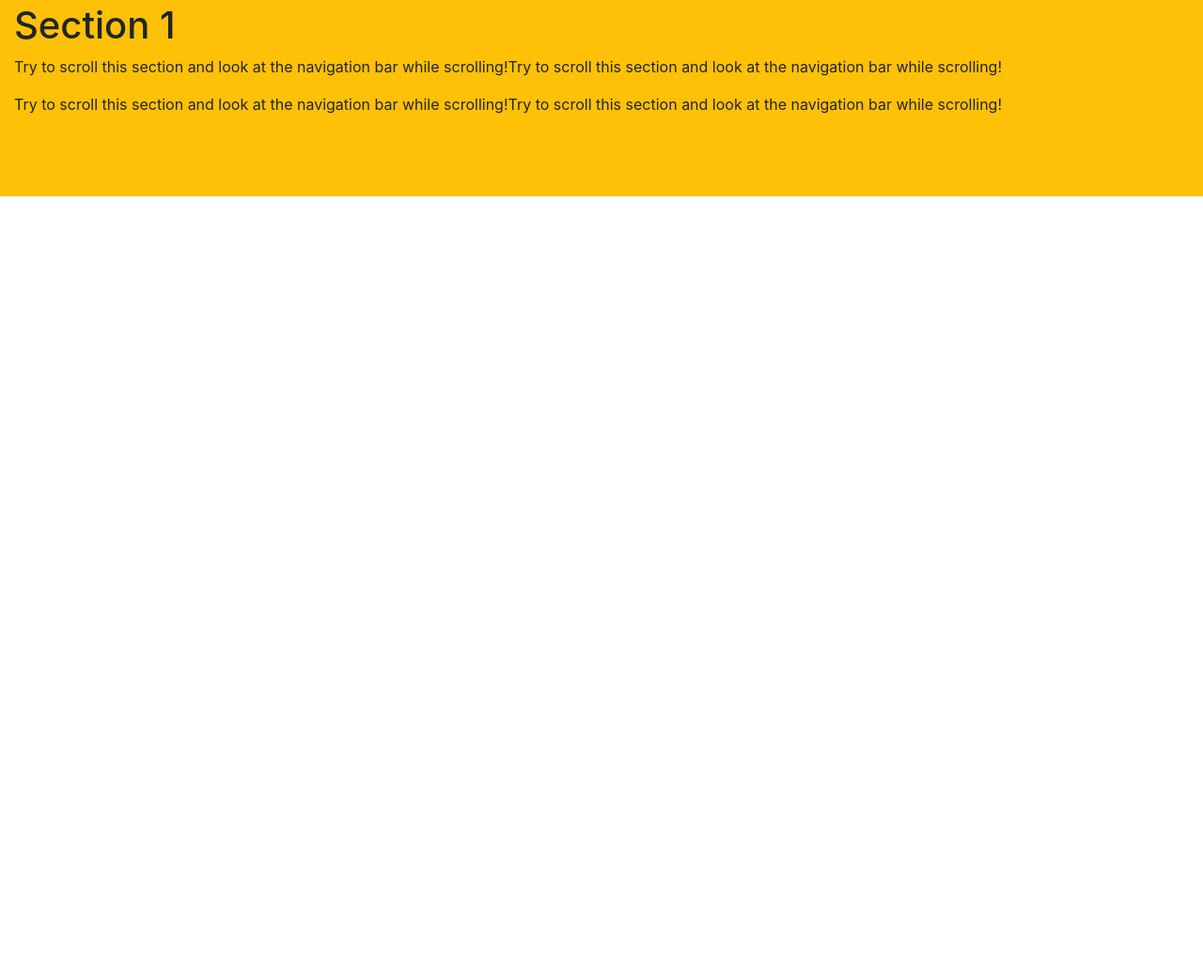
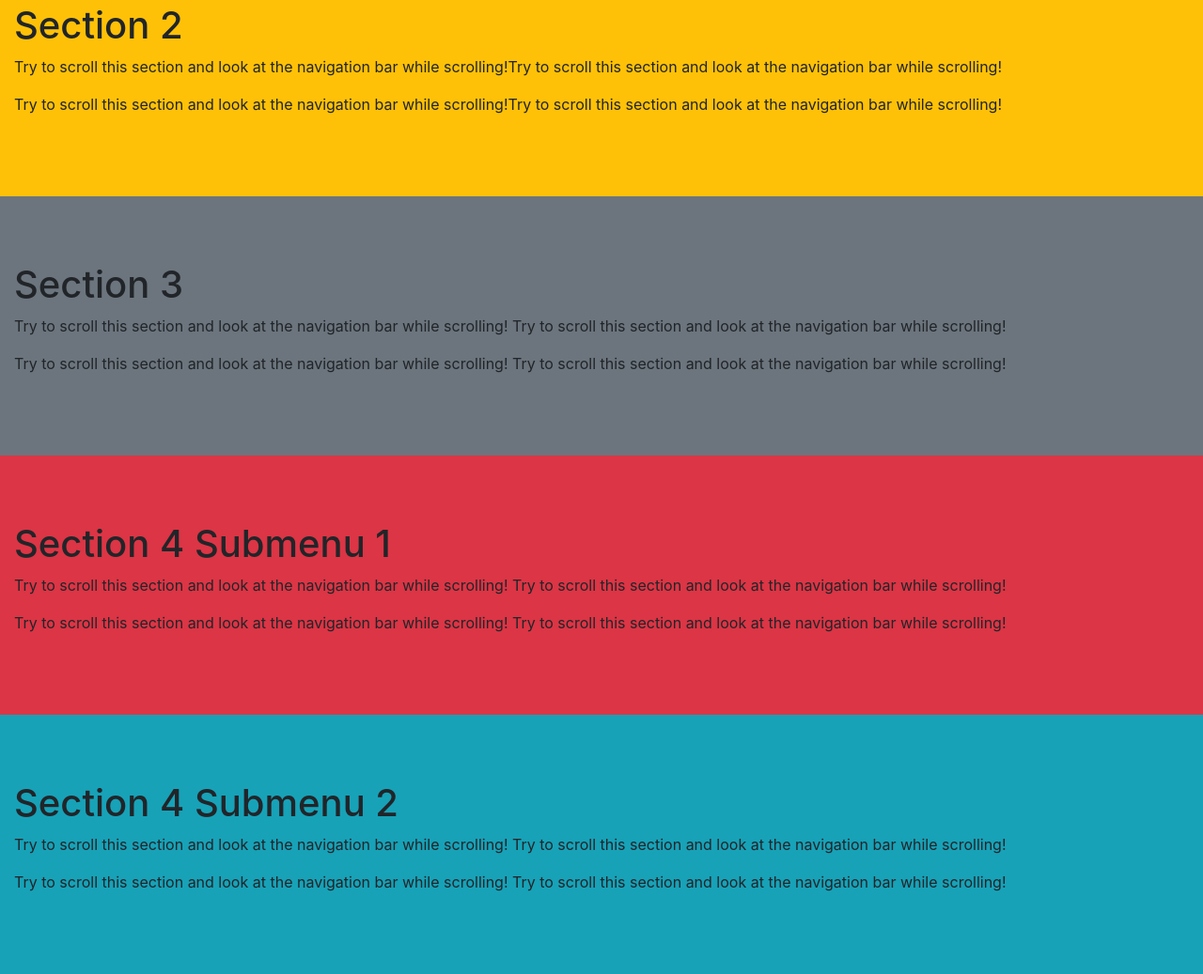
Before and after one commit to Mart1ns123/Bootstrap-carousel-and-scrollspy, a plain HTML site: page a2/index.html in a window 1280 px wide. Shown: the part 343-1380 px from the top of the page at 94% size. Before the commit the page ends 800 px from the top, so only its background shows below. Drawn offline with nearby package versions, Linux system fonts and the light colour scheme.

Commit message:
activity 1 and 2 completed

```diff
--- a/a2/index.html
+++ b/a2/index.html
@@ -42,9 +42,24 @@
         <p>Try to scroll this section and look at the navigation bar while scrolling!Try to scroll this section and look at the navigation bar while scrolling!</p>
     </div>
     <div id="section2" class="container-fluid bg-warning" style="padding-top:70px;padding-bottom:70px">
-        <h1>Section 1</h1>
+        <h1>Section 2</h1>
         <p>Try to scroll this section and look at the navigation bar while scrolling!Try to scroll this section and look at the navigation bar while scrolling!</p>
         <p>Try to scroll this section and look at the navigation bar while scrolling!Try to scroll this section and look at the navigation bar while scrolling!</p>
     </div>
+    <div id="section3" class="container-fluid bg-secondary" style="padding-top:70px;padding-bottom:70px">
+        <h1>Section 3</h1>
+        <p>Try to scroll this section and look at the navigation bar while scrolling! Try to scroll this section and look at the navigation bar while scrolling!</p>
+        <p>Try to scroll this section and look at the navigation bar while scrolling! Try to scroll this section and look at the navigation bar while scrolling!</p>
+      </div>
+      <div id="section41" class="container-fluid bg-danger" style="padding-top:70px;padding-bottom:70px">
+        <h1>Section 4 Submenu 1</h1>
+        <p>Try to scroll this section and look at the navigation bar while scrolling! Try to scroll this section and look at the navigation bar while scrolling!</p>
+        <p>Try to scroll this section and look at the navigation bar while scrolling! Try to scroll this section and look at the navigation bar while scrolling!</p>
+      </div>
+      <div id="section42" class="container-fluid bg-info" style="padding-top:70px;padding-bottom:70px">
+        <h1>Section 4 Submenu 2</h1>
+        <p>Try to scroll this section and look at the navigation bar while scrolling! Try to scroll this section and look at the navigation bar while scrolling!</p>
+        <p>Try to scroll this section and look at the navigation bar while scrolling! Try to scroll this section and look at the navigation bar while scrolling!</p>
+      </div>
 </body>
 </html>
```
